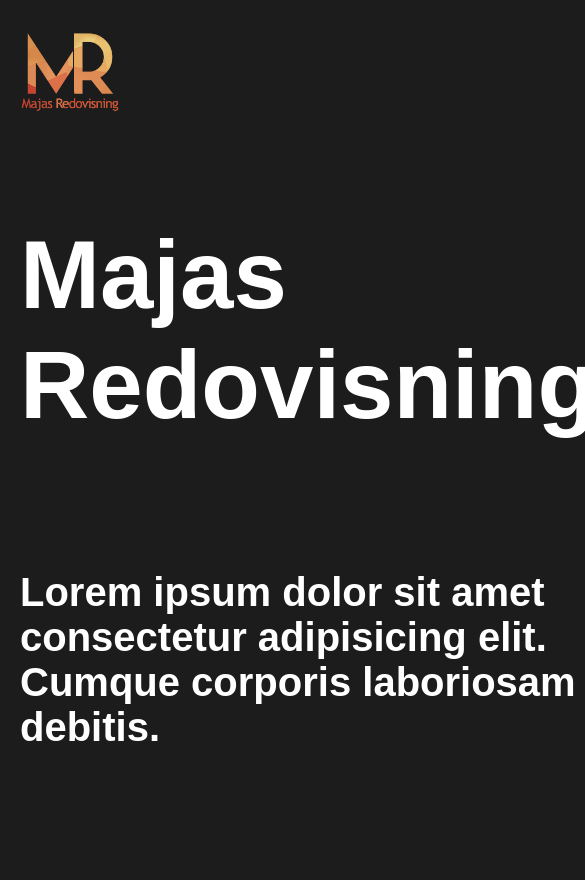
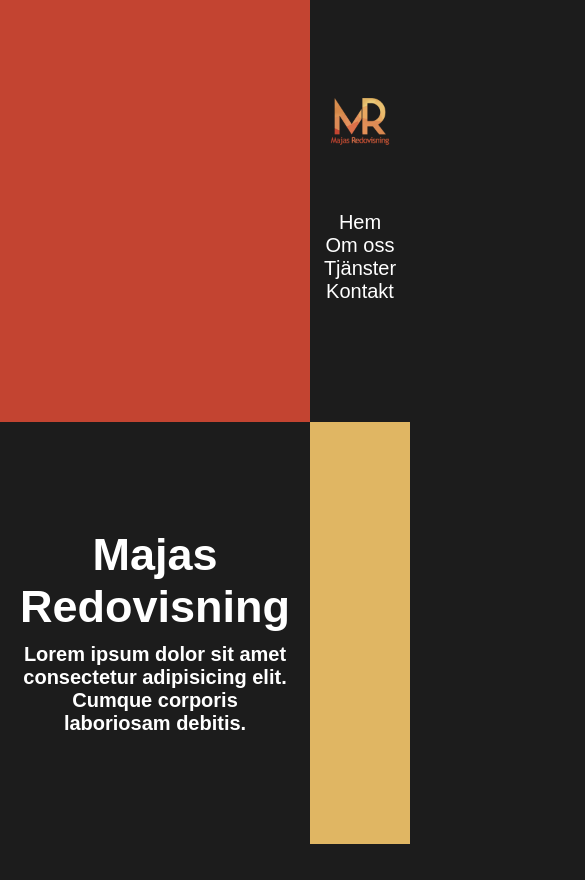
Before and after one commit to RobinHawiz/Majas-Redovisning2, a plain HTML site: page index.html in a window 390 px wide. Shown: the top 880 px of the page, 585 px wide, since content can reach past the window. After the commit the page ends 844 px from the top, so only its background shows below. Drawn offline with Linux system fonts and the light colour scheme; a web font is replaced by a local one.

Commit message:
homepage now responsive!

```diff
--- a/styles/_homepage.scss
+++ b/styles/_homepage.scss
@@ -21,13 +21,11 @@
     }
   }
   .title {
-    justify-self: center;
-    display: grid;
     grid-area: h1;
+    @include flex(row, flex-end, center);
 
     h1 {
       color: white;
-      align-self: end;
       padding: 0rem 2rem;
     }
   }
--- a/styles/style.scss
+++ b/styles/style.scss
@@ -62,3 +62,57 @@
 @import "homepage";
 @import url("//db.onlinewebfonts.com/c/20e2d60222c36b7a191e019607045109?family=Neusa + Medium");
 @import url("//db.onlinewebfonts.com/c/349dae95d5cb2ffe52119b41f3c043ad?family=NeusaW00-Light");
+
+@media screen and (max-width: 800px) {
+  h1 {
+    font-size: 4.5rem;
+  }
+
+  h2 {
+    font-size: 2rem;
+  }
+  a {
+    font-size: 2rem;
+    padding: 0rem 0.5rem;
+  }
+
+  #homepage {
+    min-height: 100vh;
+    min-width: 100vw;
+    display: grid;
+
+    grid-template-areas:
+      "box1 logo"
+      "box1 nav"
+      "h1 box2"
+      "h2 box2";
+
+    grid-template-columns: repeat(2, 1fr);
+    grid-template-rows: repeat(4, 1fr);
+
+    .logo {
+      @include flex(row, center, center);
+      img {
+        width: 6rem;
+      }
+    }
+
+    nav {
+      ul {
+        margin-top: 0rem;
+      }
+    }
+
+    .title {
+      text-align: center;
+    }
+
+    .text-content {
+      padding-top: 1rem;
+      align-self: flex-start;
+      h2 {
+        text-align: center;
+      }
+    }
+  }
+}
```
Also changed, not shown: styles/style.css, 1 other file.
